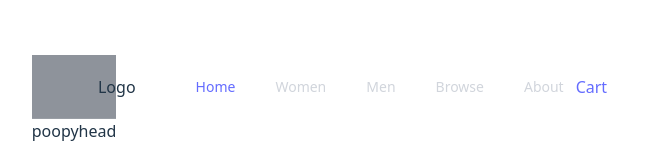
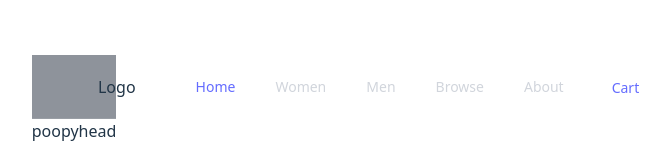
Before and after one commit to jauniew21/assign2, a React (Vite) app in the folder clothing-store-react-app/: page /home in a window 1280 px wide. Shown: the part 301-461 px from the top of the page, without its empty margins (566-1236 px from the left). Built offline with nearby package versions, Linux system fonts and the light colour scheme.

Commit message:
blah blah

```diff
--- a/clothing-store-react-app/src/components/header.jsx
+++ b/clothing-store-react-app/src/components/header.jsx
@@ -21,8 +21,10 @@ const Header = (props) => {
                         </div>
                     </div>
 
-                    <div>
-                        <Link to="/cart">Cart</Link>
+                    <div className="absolute inset-y-0 right-0 flex items-center pr-2 sm:static sm:inset-auto sm:ml-6 sm:pr-0">
+                        <div>
+                            <Link to="/cart" className='rounded-md px-3 py-2 text-sm font-medium text-gray-300 hover:bg-white/5 hover:text-white'>Cart</Link>
+                        </div>
                     </div>
                 </div>
             </div>
```
